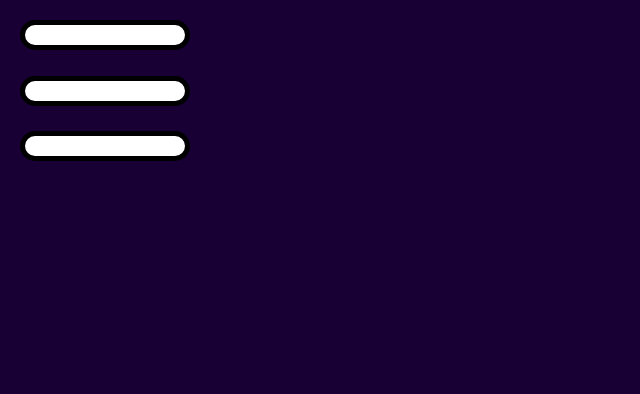
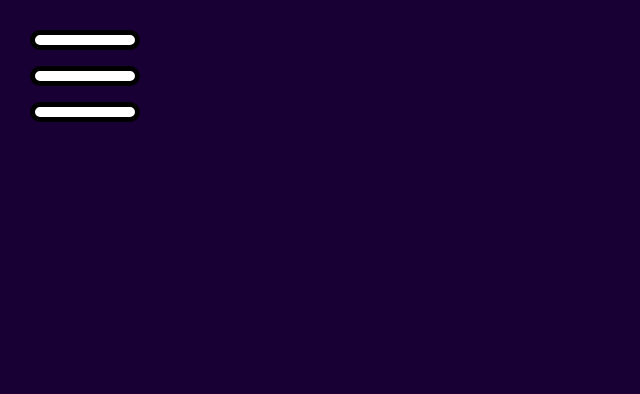
Before and after one commit to EvanGits/UnescoWebsite, a PHP site: page /UnescoWebsite/pages/RaeveHeld.php in a window 1280 px wide; the page is wider, and only the part inside the window is pictured. Shown: the top 394 px of that part, without its empty margins (0-640 px from the left). Run offline with PHP 8.4, Linux system fonts and the light colour scheme.

Commit message:
hambutton verkleind

```diff
--- a/style.css
+++ b/style.css
@@ -1,11 +1,11 @@
 
 :root{
-  --hamButton-width: 170px;
-  --hamButton-height: 30px;
+  --hamButton-width: 110px;
+  --hamButton-height: 20px;
   /*--ham-height: calc(var(--hamButton-height) * 3 + var
     (--hamButton-gap) * 2); --WERKT NIET */
-  --hamButton-margin: 20px;
-  --hamButton-gap: 1.6em;
+  --hamButton-margin: 30px;
+  --hamButton-gap: 1em;
   --hamButton-top-bottom: 200%;
   --hamButton-left: 20%;
   --hamButton-border: #000000;
```
